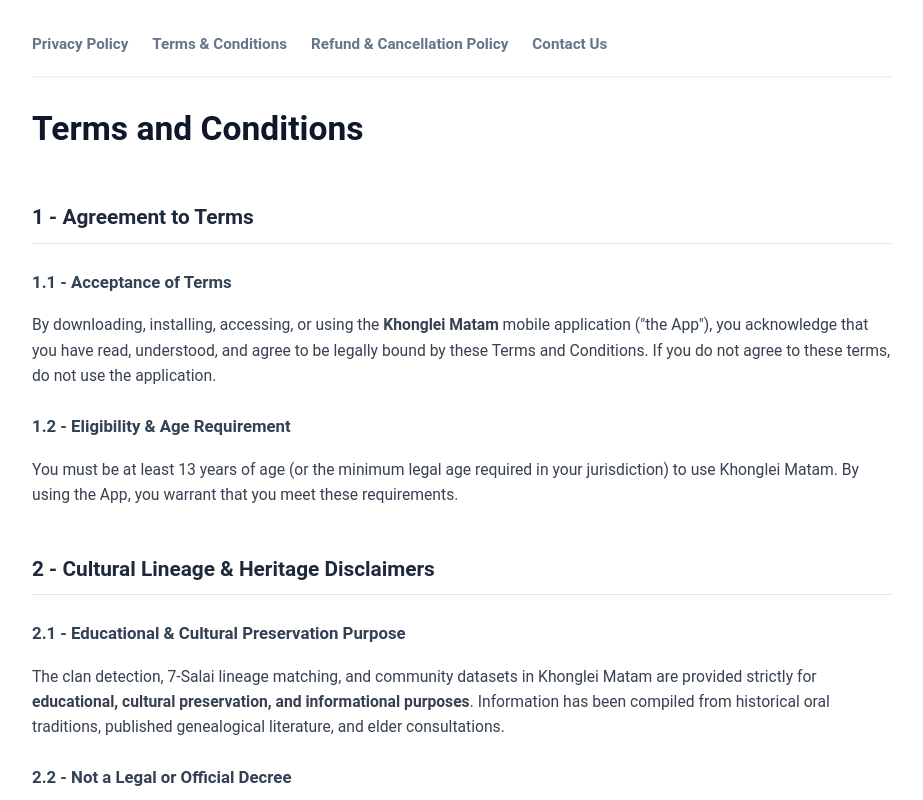
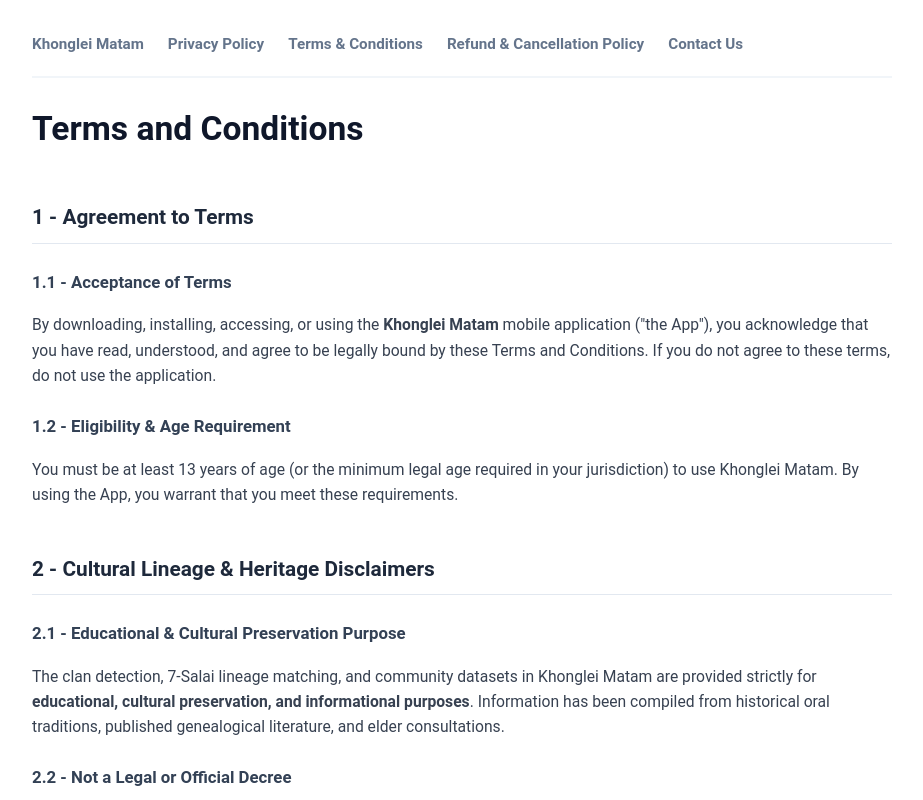
Before and after one commit to Arnold-cd/Khonglei-Matam, a plain HTML site: page terms.html in a window 1280 px wide. Shown: the top 800 px of the page, without its empty margins (178-1101 px from the left). Drawn offline with Linux system fonts and the light colour scheme.

Commit message:
Add link to Khonglei Matam in navigation bar

```diff
--- a/terms.html
+++ b/terms.html
@@ -123,6 +123,7 @@
 <body>
 
 <div class="nav-bar">
+    <a href="index.html">Khonglei Matam</a>
     <a href="privacy-policy.html">Privacy Policy</a>
     <a href="terms.html">Terms & Conditions</a>
     <a href="refund-policy.html">Refund & Cancellation Policy</a>
```
